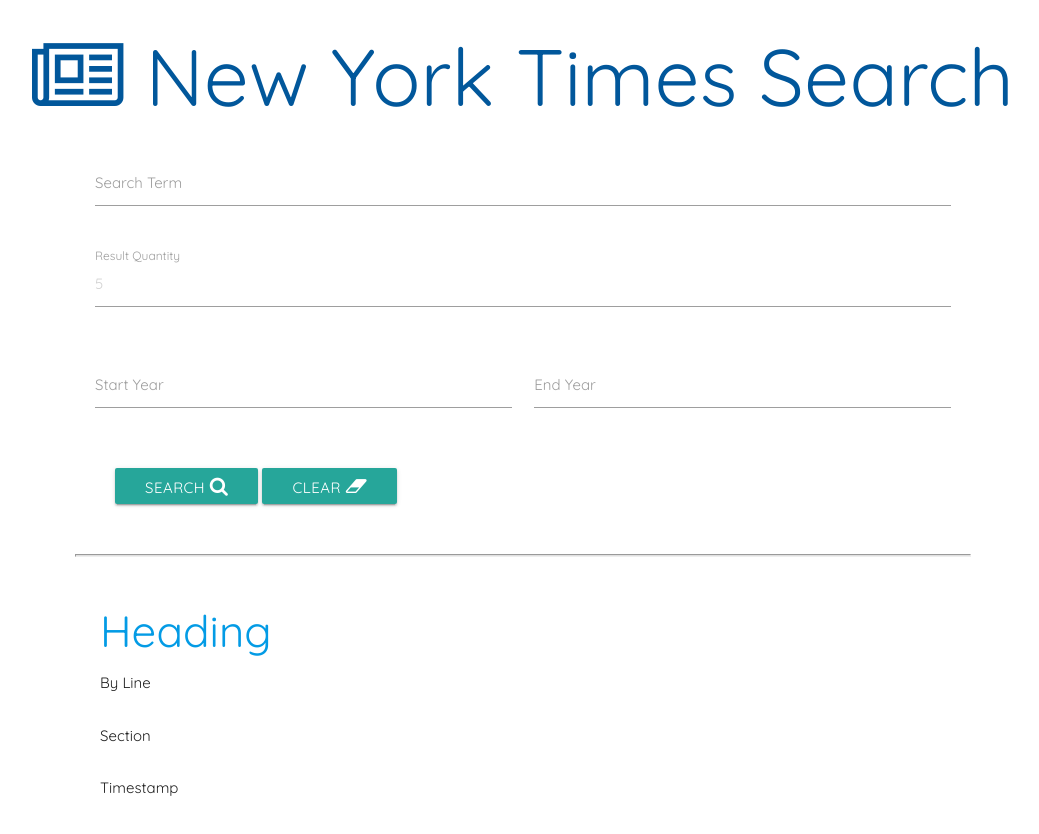
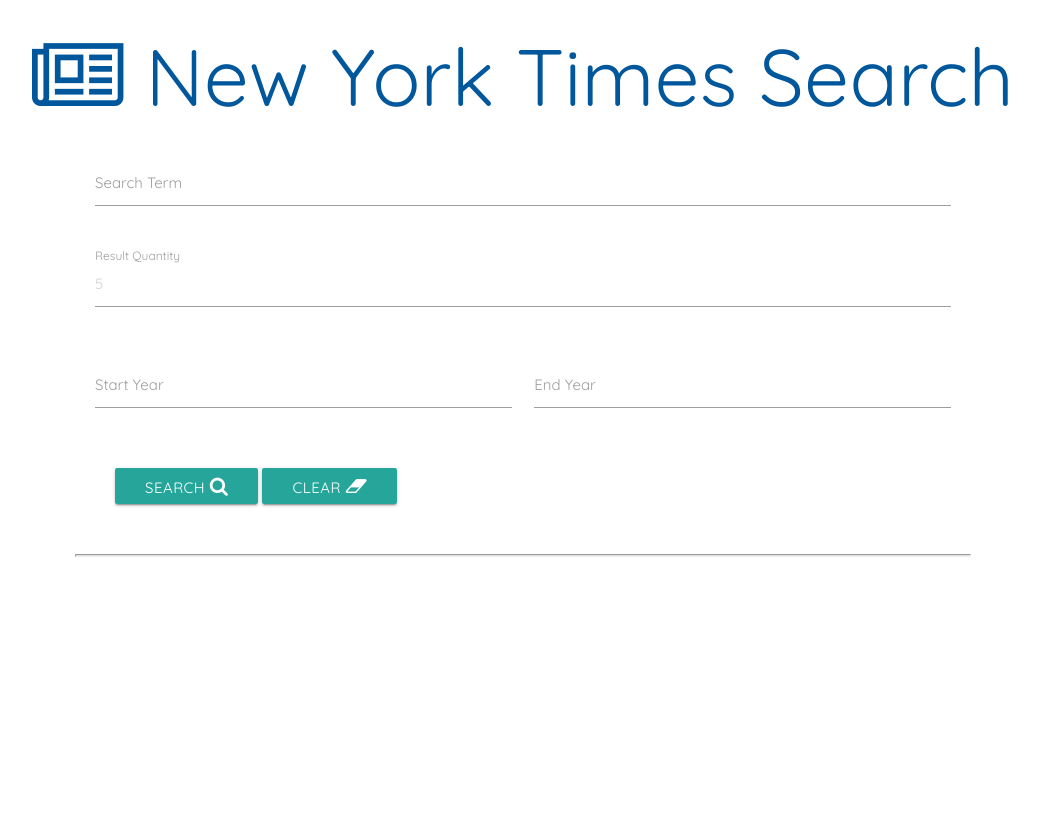
Before and after one commit to 0xch4z/nyt-project, a plain HTML site: page index.html in a window 1280 px wide. Shown: the whole page, without its empty margins (117-1156 px from the left). After the commit the page ends 800 px from the top, so only its background shows below. Drawn offline with nearby package versions, Linux system fonts and the light colour scheme.

Commit message:
refactor: remove boilerplate

```diff
--- a/index.html
+++ b/index.html
@@ -66,14 +66,6 @@
     <hr class="divider">
     <!-- results -->
     <div id="results">
-      <div class="result">
-        <a href="#">
-          <h3 class="heading">Heading</h3>
-        </a>
-        <p class="by-line">By Line</p>
-        <p class="section">Section</p>
-        <p class="timestamp">Timestamp</p>
-      </div>
     </div>
   </main>
   <!-- Javascript -->
```
